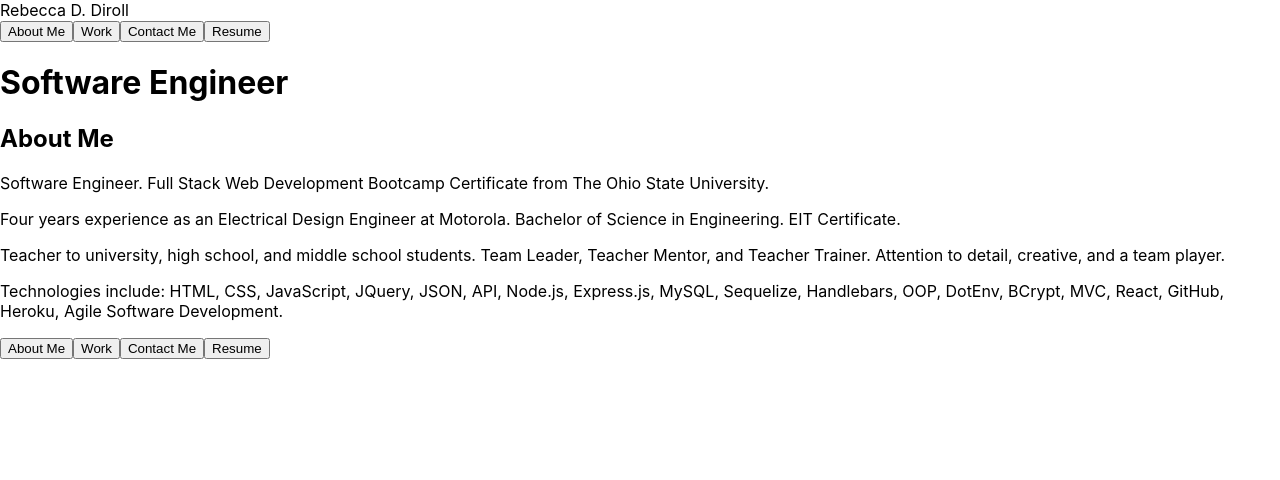
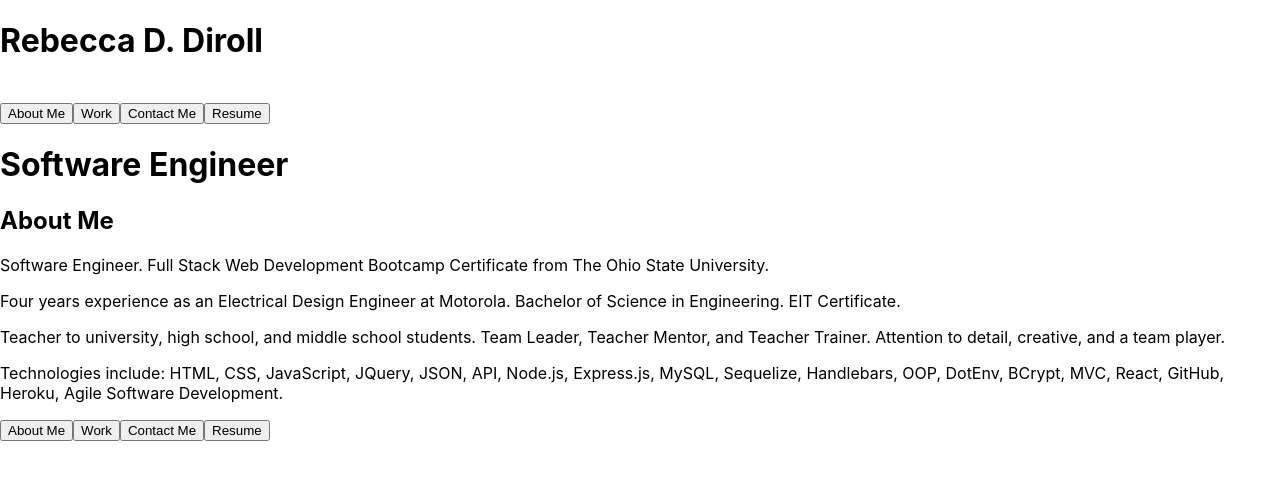
Before and after one commit to Rebecca-Diroll/20-React-Portfolio, a React (Create React App) app: page / in a window 1280 px wide. Shown: the top 480 px of the page. Built offline with nearby package versions, Linux system fonts and the light colour scheme.

Commit message:
Change tag for name from banner to h1

```diff
--- a/src/App.js
+++ b/src/App.js
@@ -10,7 +10,7 @@ function App() {
   return (
     <>
       <Router>
-        <banner>Rebecca D. Diroll</banner>
+        <h1>Rebecca D. Diroll</h1>
         <br></br>
         <NavTabs></NavTabs>
         <Route exact path="/" component={Home} />
```
